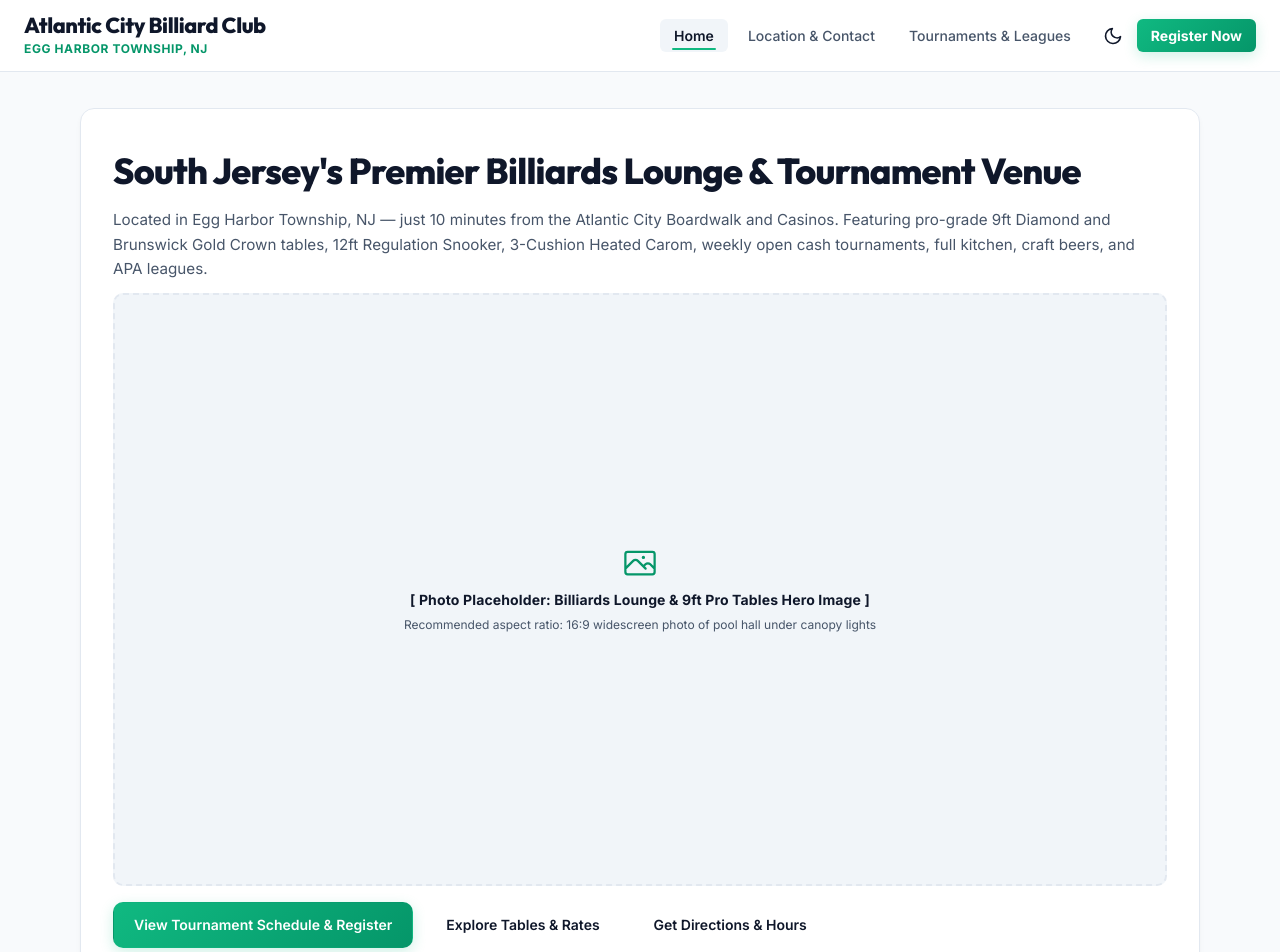
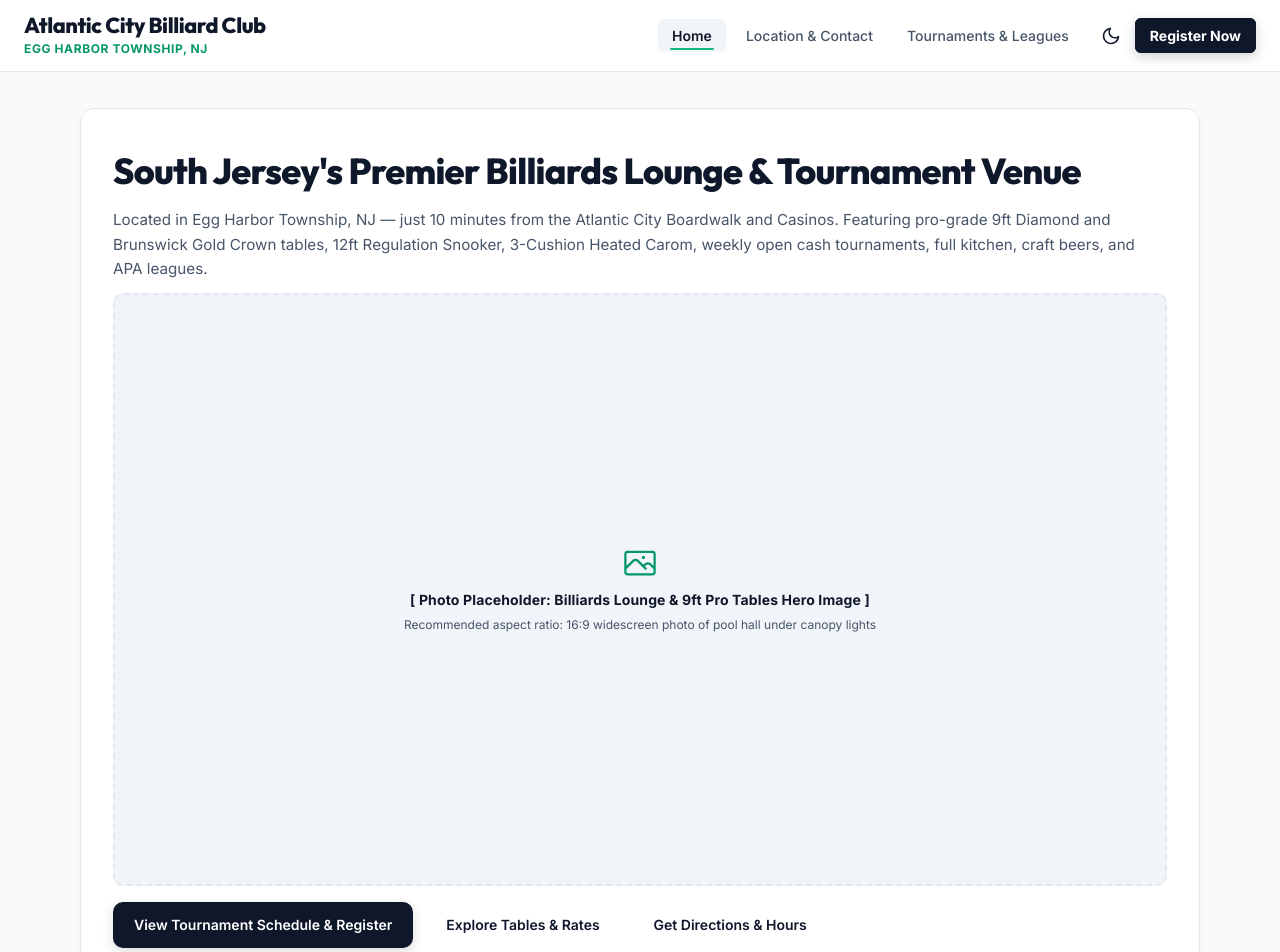
Before and after one commit to RaileyCabs/AC_Billiards_Club, a Next.js app: page / in a window 1280 px wide. Shown: the top 952 px of the page. Built offline with nearby package versions, Linux system fonts and the light colour scheme.

Commit message:
style: update Register Now and primary buttons to black and white design

```diff
--- a/app/globals.css
+++ b/app/globals.css
@@ -227,16 +227,29 @@
 
 
 .nav-cta {
-  background: linear-gradient(135deg, var(--accent-emerald) 0%, var(--accent-emerald-dark) 100%) !important;
+  background-color: #0f172a !important;
   color: #ffffff !important;
   font-weight: 700 !important;
-  border: none !important;
-  box-shadow: 0 4px 14px var(--accent-emerald-glow);
+  border: 1px solid #0f172a !important;
+  box-shadow: 0 4px 12px rgba(15, 23, 42, 0.2);
+}
+
+[data-theme="dark"] .nav-cta {
+  background-color: #ffffff !important;
+  color: #09090b !important;
+  border: 1px solid #ffffff !important;
+  box-shadow: 0 4px 12px rgba(255, 255, 255, 0.2);
 }
 
 .nav-cta:hover {
   transform: translateY(-1px);
-  box-shadow: 0 6px 20px rgba(16, 185, 129, 0.4) !important;
+  background-color: #1e293b !important;
+  box-shadow: 0 6px 18px rgba(15, 23, 42, 0.3) !important;
+}
+
+[data-theme="dark"] .nav-cta:hover {
+  background-color: #e4e4e7 !important;
+  box-shadow: 0 6px 18px rgba(255, 255, 255, 0.3) !important;
 }
 
 /* Colorless Icon Theme Toggle */
@@ -385,14 +398,28 @@
 }
 
 .btn-primary, button[type="submit"] {
-  background: linear-gradient(135deg, var(--accent-emerald) 0%, var(--accent-emerald-dark) 100%);
+  background: #0f172a;
   color: #ffffff;
-  box-shadow: 0 4px 14px var(--accent-emerald-glow);
+  border: 1px solid #0f172a;
+  box-shadow: 0 4px 12px rgba(15, 23, 42, 0.15);
+}
+
+[data-theme="dark"] .btn-primary, [data-theme="dark"] button[type="submit"] {
+  background: #ffffff;
+  color: #09090b;
+  border: 1px solid #ffffff;
+  box-shadow: 0 4px 12px rgba(255, 255, 255, 0.15);
 }
 
 .btn-primary:hover, button[type="submit"]:hover {
   transform: translateY(-1px);
-  box-shadow: 0 6px 20px rgba(16, 185, 129, 0.3);
+  background: #1e293b;
+  box-shadow: 0 6px 18px rgba(15, 23, 42, 0.25);
+}
+
+[data-theme="dark"] .btn-primary:hover, [data-theme="dark"] button[type="submit"]:hover {
+  background: #e4e4e7;
+  box-shadow: 0 6px 18px rgba(255, 255, 255, 0.25);
 }
 
 .btn-outline {
```
